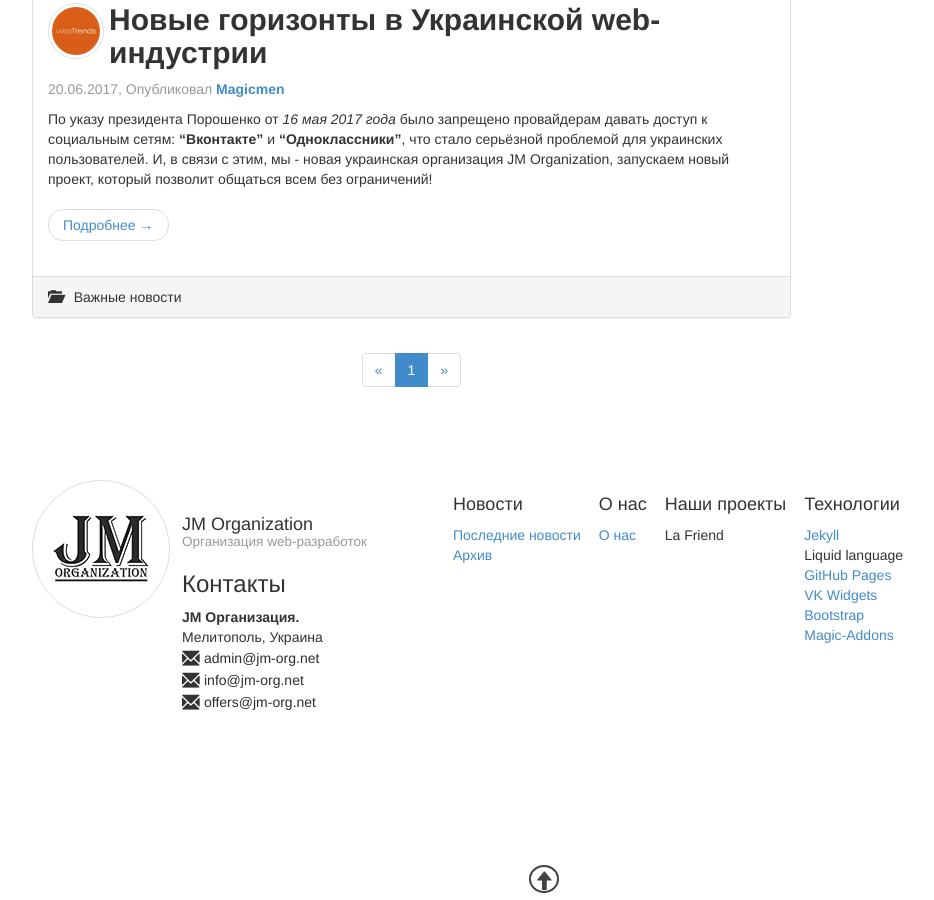
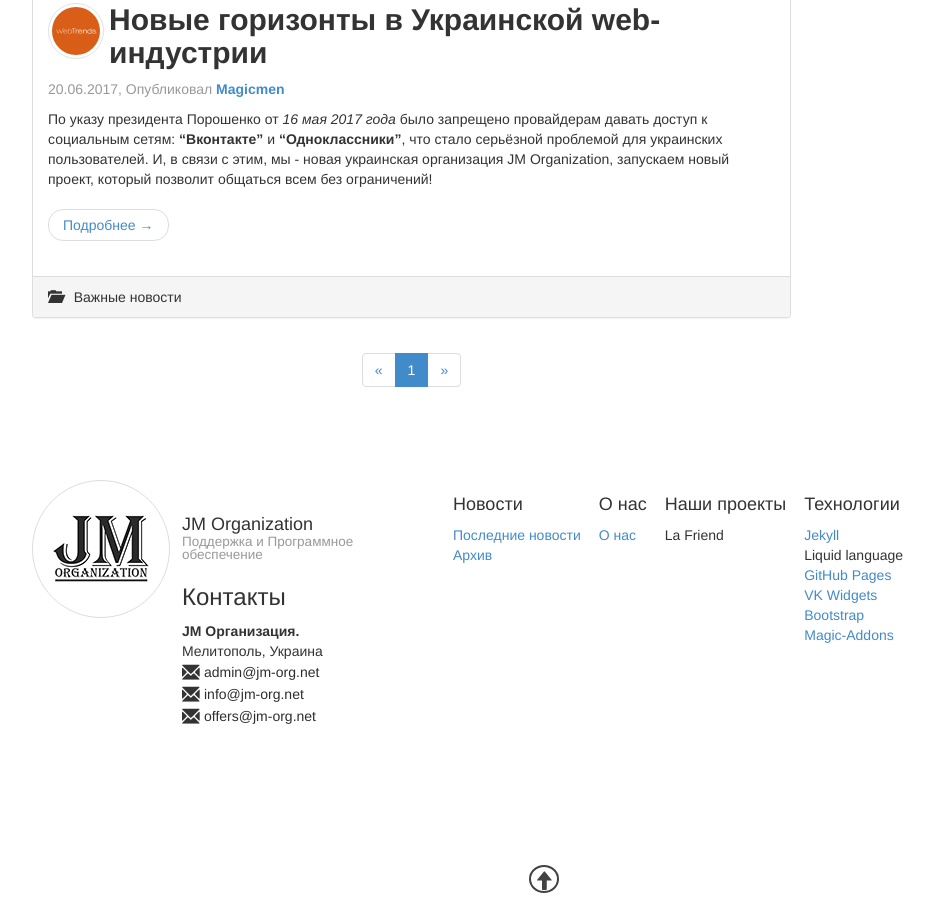
Before and after one commit to jm-organization/jm-organization.github.io, a Jekyll site: the page built from index.html, in a window 1280 px wide and 900 px high, scrolled down 744 px. Shown: the whole window, without its empty margins (96-1030 px from the left). Built offline with Jekyll 4.4.1, drawn with Linux system fonts in a browser that asks for light colours; the list of posts is cut into pages by our own code.

Commit message:
Update jm_footer.html

```diff
--- a/_includes/jm_footer.html
+++ b/_includes/jm_footer.html
@@ -7,7 +7,7 @@
         <div class="jm-f-logo">
             <img src="/assets/img/logotypes/small_logotype.png" alt="jm-organization" class="img-circle img-thumbnail jm-td">
             <div class="jm-f-about">
-                <h4>JM Organization <small>Организация web-разработок</small></h4>
+                <h4>JM Organization <small>Поддержка и Программное обеспечение</small></h4>
                 <div class="jm-f-contacts">
                     <ul class="jm-contact">
                         <h3>Контакты</h3>
```
